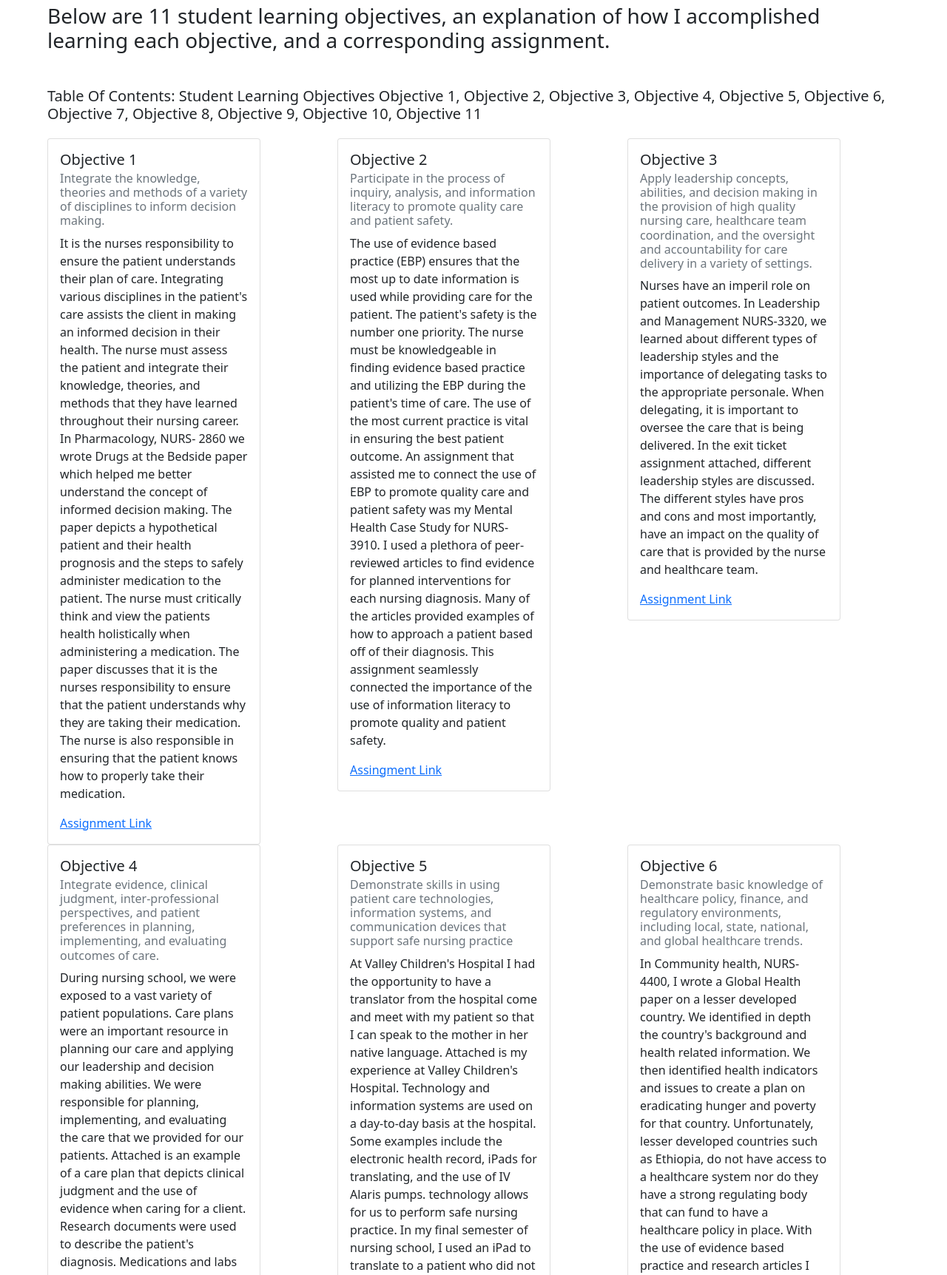
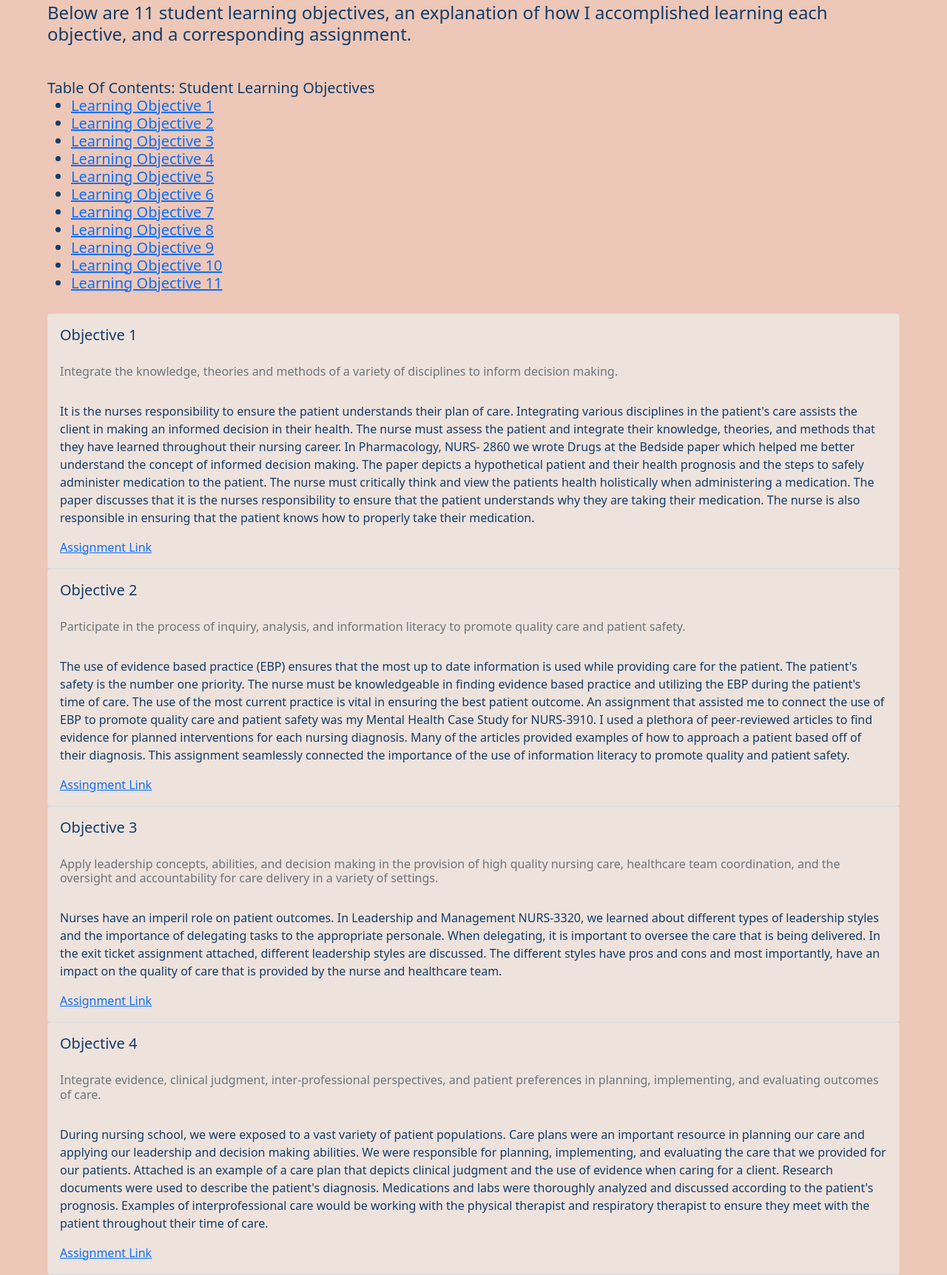
Before and after one commit to omarruedas/emita-portfo, a plain HTML site: page index.html in a window 1280 px wide. Shown: the part 376-2100 px from the top of the page at 74% size. Drawn offline with nearby package versions, Linux system fonts and the light colour scheme.

Commit message:
second commit

```diff
--- a/index.html
+++ b/index.html
@@ -51,14 +51,14 @@
     <div class="container-fluid">
       <div class="row">
         <div class="col lg-12 md-6 sm-12 xs-12 image">
-          <img src="emitta.jpeg" alt="Simply Easy Learning" width="200"
+          <img src="em.jpeg" alt="Simply Easy Learning" width="200"
           height="200">
 
         </div>
         <div class="row">
           <div class="col lg-12 md-6 sm-12 hello">
-            <h1>Emita Shahbazian <br>
-              Senior Portfolio</h1>
+            <h1>Emita Shahbazian </h1>
+              <h2>Senior Portfolio</h2>
           </div>
         </div>
 
@@ -70,7 +70,7 @@
       <div class="row">
         <div class="col-12 about">
 
-          <h3>Below are 11 student learning objectives, an explanation of how I accomplished learning each objective, and a corresponding assignment. </h3>
+          <h4>Below are 11 student learning objectives, an explanation of how I accomplished learning each objective, and a corresponding assignment. </h4>
         </div>
       </div>
        <!----
@@ -106,130 +106,183 @@
       <div class="row">
         <div class="col-12 lists-intro">
 
-          <h5>  Table Of Contents:
-            Student Learning Objectives
-            Objective 1, Objective 2, Objective 3, Objective 4,  Objective 5, Objective 6, Objective 7, Objective 8, Objective 9, Objective 10, Objective 11
+          <h5>  Table Of Contents: Student Learning Objectives <br>
+
+            <ul>
+              <li><a href="#one">Learning Objective 1</a></li>
+              <li><a href="#two">Learning Objective 2</a></li>
+              <li><a href="#three">Learning Objective 3</a></li>
+              <li><a href="#four">Learning Objective 4</a></li>
+              <li><a href="#five">Learning Objective 5</a></li>
+              <li><a href="#six">Learning Objective 6</a></li>
+              <li><a href="#seven">Learning Objective 7</a></li>
+              <li><a href="#eight">Learning Objective 8</a></li>
+              <li><a href="#nine">Learning Objective 9</a></li>
+              <li><a href="#ten">Learning Objective 10</a></li>
+              <li><a href="#eleven">Learning Objective 11</a></li>
+
+          </ul>
             </h5>
         </div>
       </div>
     </div>
     <!--List Cards-->
     <div class="row list">
-      <div class="col lg-3 md-3 sm-2 xs-1">
-        <div class="card" style="width: 18rem;">
-          <div class="card-body">
+      <div class="col-12">
+        <div class="card" style="width: 100;">
+          <div class="card-body" id="one">
             <h5 class="card-title">Objective 1</h5>
+          <br>
             <h6 class="card-subtitle mb-2 text-muted">Integrate the knowledge, theories and methods of a variety of disciplines to inform decision making.</h6>
-            <p class="card-text">It is the nurses responsibility to ensure the patient understands their plan of care. Integrating various disciplines in the patient's care assists the client in making an informed decision in their health. The nurse must assess the patient and integrate their knowledge, theories, and methods that they have learned throughout their nursing career. In Pharmacology, NURS- 2860 we wrote Drugs at the Bedside paper which helped me better understand the concept of informed decision making. The paper depicts a hypothetical patient and their health prognosis and the steps to safely administer medication to the patient. The nurse must critically think and view the patients health holistically when administering a medication. The paper discusses that it is the nurses responsibility to ensure that the patient understands why they are taking their medication. The nurse is also responsible in ensuring that the patient knows how to properly take their medication. </p>
+            <br>
+            <p class="card-text" >It is the nurses responsibility to ensure the patient understands their plan of care. Integrating various disciplines in the patient's care assists the client in making an informed decision in their health. The nurse must assess the patient and integrate their knowledge, theories, and methods that they have learned throughout their nursing career. In Pharmacology, NURS- 2860 we wrote Drugs at the Bedside paper which helped me better understand the concept of informed decision making. The paper depicts a hypothetical patient and their health prognosis and the steps to safely administer medication to the patient. The nurse must critically think and view the patients health holistically when administering a medication. The paper discusses that it is the nurses responsibility to ensure that the patient understands why they are taking their medication. The nurse is also responsible in ensuring that the patient knows how to properly take their medication. </p>
             <a href="ONE.pdf" class="card-link">Assignment Link</a>
 
           </div>
         </div>
       </div>
-      <div class="col lg-3 md-3 sm-2 xs-1">
-        <div class="card" style="width: 18rem;">
-          <div class="card-body">
+      <div class="col-12">
+        <div class="card" style="width: 100;">
+          <div class="card-body"id="two">
             <h5 class="card-title">Objective 2</h5>
+            <br>
             <h6 class="card-subtitle mb-2 text-muted">Participate in the process of inquiry, analysis, and information literacy to promote quality care and patient safety.</h6>
+            <br>
             <p class="card-text">The use of evidence based practice (EBP) ensures that the most up to date information is used while providing care for the patient. The patient's safety is the number one priority. The nurse must be knowledgeable in finding evidence based practice and utilizing the EBP during the patient's time of care. The use of the most current practice is vital in ensuring the best patient outcome. An assignment that assisted me to connect the use of EBP to promote quality care and patient safety was my Mental Health Case Study for NURS-3910. I used a plethora of peer-reviewed articles to find evidence for planned interventions for each nursing diagnosis. Many of the articles provided examples of how to approach a patient based off of their diagnosis. This assignment seamlessly connected the importance of the use of information literacy to promote quality and patient safety. </p>
+
             <a href="TWO.pdf" class="card-link">Assingment Link</a>
 
           </div>
         </div>
       </div>
-      <div class="col lg-3 md-3 sm-2 xs-1">
-        <div class="card" style="width: 18rem;">
-          <div class="card-body">
+      <div class="col-12">
+        <div class="card" style="width: 100;">
+          <div class="card-body"id="three">
             <h5 class="card-title">Objective 3</h5>
+            <br>
             <h6 class="card-subtitle mb-2 text-muted">Apply leadership concepts, abilities, and decision making in the provision of high quality nursing care, healthcare team coordination, and the oversight and accountability for care delivery in a variety of settings.</h6>
-            <p class="card-text">Nurses have an imperil role on patient outcomes. In Leadership and Management NURS-3320, we learned about different types of leadership styles and the importance of delegating tasks to the appropriate personale. When delegating, it is important to oversee the care that is being delivered. In the exit ticket assignment attached, different leadership styles are discussed. The different styles have pros and cons and most importantly, have an impact on the quality of care that is provided by the nurse and healthcare team. </p>
+            <br>
+
+            <p class="card-text">Nurses have an imperil role on patient outcomes. In Leadership and Management NURS-3320, we learned about different types of leadership styles and the importance of delegating tasks to the appropriate personale. When delegating, it is important to oversee the care that is being delivered. In the exit ticket assignment attached, different leadership styles are discussed. The different styles have pros and cons and most importantly, have an impact on the quality of care that is provided by the nurse and healthcare team.                                                                       </p>
+
+
             <a href="THREE.pdf" class="card-link">Assignment Link</a>
 
           </div>
         </div>
       </div>
-      <div class="col lg-3 md-3 sm-2 xs-1">
-        <div class="card" style="width: 18rem;">
-          <div class="card-body">
+      <div class="col-12">
+        <div class="card" style="width: 100;">
+          <div class="card-body"id="four">
             <h5 class="card-title">Objective 4</h5>
+            <br>
             <h6 class="card-subtitle mb-2 text-muted">Integrate evidence, clinical judgment, inter-professional perspectives, and patient preferences in planning, implementing, and evaluating outcomes of care.</h6>
+
+            <br>
             <p class="card-text">During nursing school, we were exposed to a vast variety of patient populations. Care plans were an important resource in planning our care and applying our leadership and decision making abilities. We were responsible for planning, implementing, and evaluating the care that we provided for our patients. Attached is an example of a care plan that depicts clinical judgment and the use of evidence when caring for a client. Research documents were used to describe the patient's diagnosis. Medications and labs were thoroughly analyzed and discussed according to the patient's prognosis. Examples of interprofessional care would be working with the physical therapist and respiratory therapist to ensure they meet with the patient throughout their time of care. </p>
+
             <a href="FOUR.pdf" class="card-link">Assignment Link</a>
 
           </div>
         </div>
       </div>
-      <div class="col lg-3 md-3 sm-2 xs-1">
-        <div class="card" style="width: 18rem;">
-          <div class="card-body">
+      <div class="col-12">
+        <div class="card" style="width: 100;">
+          <div class="card-body"id="five">
             <h5 class="card-title">Objective 5</h5>
+            <br>
             <h6 class="card-subtitle mb-2 text-muted">Demonstrate skills in using patient care technologies, information systems, and communication devices that support safe nursing practice</h6>
+            <br>
             <p class="card-text">At Valley Children's Hospital I had the opportunity to have a translator from the hospital come and meet with my patient so that I can speak to the mother in her native language. Attached is my experience at Valley Children's Hospital. Technology and information systems are used on a day-to-day basis at the hospital.  Some examples include the electronic health record, iPads for translating, and the use of IV Alaris pumps.  technology allows for us to perform safe nursing practice. In my final semester of nursing school, I used an iPad to translate to a patient who did not speak English. These sorts of Technologies are greatly appreciated in the nursing profession and promote patient safety. </p>
+
             <a href="FIVE.pdf" class="card-link">Assignment Link</a>
 
           </div>
         </div>
       </div>
-      <div class="col lg-3 md-3 sm-2 xs-1">
-        <div class="card" style="width: 18rem;">
-          <div class="card-body">
+      <div class="col-12">
+        <div class="card" style="width: 100;">
+          <div class="card-body"id="six">
             <h5 class="card-title">Objective 6</h5>
+            <br>
             <h6 class="card-subtitle mb-2 text-muted">Demonstrate basic knowledge of healthcare policy, finance, and regulatory environments, including local, state, national, and global healthcare trends.</h6>
+            <br>
             <p class="card-text">In Community health, NURS- 4400, I wrote a Global Health paper on a lesser developed country. We identified in depth the country's background and health related information. We then identified health indicators and issues to create a plan on eradicating hunger and poverty for that country. Unfortunately, lesser developed countries such as Ethiopia, do not have access to a healthcare system nor do they have a strong regulating body that can fund to have a healthcare policy in place. With the use of evidence based practice and research articles I was able to understand the importance of healthcare policies and how it affects the individuals it regulates.  </p>
+
             <a href="SIX.pdf" class="card-link">Assignment Link</a>
 
           </div>
         </div>
       </div>
-      <div class="col lg-3 md-3 sm-2 xs-1">
-        <div class="card" style="width: 18rem;">
-          <div class="card-body">
+      <div class="col-12">
+        <div class="card" style="width: 100;">
+          <div class="card-body"id="seven">
             <h5 class="card-title">Objective 7</h5>
+            <br>
             <h6 class="card-subtitle mb-2 text-muted">Use inter- and intra-professional communication and collaborative skills to deliver evidence-based, patient centered care.</h6>
+            <br>
             <p class="card-text">It is important for nurses to collaborate with other nurses as well as individuals in the community to deliver patient centered care. Nurses can work in the community to help deliver care at schools and at homes to help prevent illnesses. In Community Health Clinical, NURS-4410, I created a teaching project which was a presentation for elementary students. We taught the importance of hand hygiene by using interactive methods with the students and sources from the schools district. I also used evidence-based practice to teach the most up to date information to the students. Attached is a quiz to ensure understanding and comprehension of the information presented. </p>
+
             <a href="SEVEN.pdf" class="card-link">Assignment Link</a>
 
           </div>
         </div>
       </div>
-      <div class="col lg-3 md-3 sm-2 xs-1">
-        <div class="card" style="width: 18rem;">
-          <div class="card-body">
+      <div class="col-12">
+        <div class="card" style="width: 100;">
+          <div class="card-body"id="eight">
             <h5 class="card-title">Objective 8</h5>
+            <br>
             <h6 class="card-subtitle mb-2 text-muted"> Assess health/illness beliefs, values, attitudes, and practices of individuals, families, groups, communities and populations in order to provide comprehensive care to diverse populations.</h6>
+
+            <br>
             <p class="card-text">Patient centered care requires a holistic approach. There are many different values and practices that come along with different cultures. The nurse will need to assess what the patient's preferences are and include the preferences in the patient's plan of care. Understanding the various factors that make up a patient's attitudes and beliefs helps the nurse create realistic goals for the patient. The family assessment paper for Community Health Clinical, NURS-4410 was an in depth assignment primarily focusing on the patient and families environment, values, and attitudes. Gathering such information assisted in a diagnosis, goal, objective, intervention, and evaluation of the patient's care.  Understanding where the patient comes from and involving patient preferences allows for better patient-centered care. </p>
+
+            <br>
             <a href="EIGHT.pdf" class="card-link">Assignment Link</a>
 
           </div>
         </div>
       </div>
-      <div class="col lg-3 md-3 sm-2 xs-1">
-        <div class="card" style="width: 18rem;">
-          <div class="card-body">
+      <div class="col-12">
+        <div class="card" style="width: 100;">
+          <div class="card-body"id="nine">
             <h5 class="card-title">Objective 9</h5>
+            <br>
             <h6 class="card-subtitle mb-2 text-muted">Demonstrate the professional standards of moral, ethical, and legal conduct.</h6>
+
+            <br>
             <p class="card-text">In Nurse-2810, Professional Nursing, I wrote a paper on personal beliefs and ethics. The purpose of this assignment was to understand how our own beliefs influence the care we provide as nurses. I had the opportunity to examine my own beliefs and understand how my moral compass can affect the quality of care that I provide to a patient. In the paper, I present a personal professional framework and apply the framework to a clinical setting. I compare and contrast my core belief to an ethical concept. I then describe the importance of respecting the patient's morals and beliefs even if they are different than my own.  </p>
+
             <a href="NINE.pdf" class="card-link">Assignment Link</a>
 
           </div>
         </div>
       </div>
-      <div class="col lg-3 md-3 sm-2 xs-1">
-        <div class="card" style="width: 18rem;">
-          <div class="card-body">
+      <div class="col-12">
+        <div class="card" style="width: 100;">
+          <div class="card-body"id="ten">
             <h5 class="card-title">Objective 10</h5>
+            <br>
             <h6 class="card-subtitle mb-2 text-muted">Foster professional growth and development through the pursuit of lifelong learning and professional engagement, towards an understanding of the ambiguity and unpredictability of the world and its effect on the healthcare system.</h6>
+            <br>
             <p class="card-text">In my final semester of nursing school, I attended a virtual conference conducted by Johns Hopkins Medicine. The research conference was on continuum of care focusing on maternal, fetal, and neonatal medicine. Attending conferences as a nurse enhances our knowledge as nurses. With the profession of nursing, professional growth and development is a lifelong commitment. I have understood how attending conferences is an excellent way to enhance my knowledge especially in a speciality that I will be working in. Engaging with other individuals helps with the growth of our knowledge and learning the most up to date evidence based practice. For example, we can use this knowledge in our practice and create new policies for the hospital we work at. </p>
+
+
+
             <a href="TEN.pdf" class="card-link">Assignment Link</a>
 
           </div>
         </div>
       </div>
-      <div class="col lg-3 md-3 sm-2 xs-1">
-        <div class="card" style="width: 18rem;">
-          <div class="card-body">
+      <div class="col-12">
+        <div class="card" style="width: 100;">
+          <div class="card-body"id="eleven">
             <h5 class="card-title">Objective 11</h5>
+            <br>
             <h6 class="card-subtitle mb-2 text-muted">Implement holistic, patient-centered care that reflects an understanding of human growth and development, pathophysiology, pharmacology, medical and nursing management across the health/illness continuum, across the lifespan, and in all healthcare settings.</h6>
+
+            <br>
             <p class="card-text">Each patient has their own understanding of what health means to them. Some patients may seek acute care whereas others prefer comfort care depending on the patient's diagnosis. . There are many different ways to help treat a patient such as the use of pharmacology. Holistic care means that the nurse is tending to the patient's overall wellness rather than just treating the illness. The healthcare team can provide various types of complementary therapies to the patient. In Pediatrics Nursing, NURS-3800 we created a powerpoint presentation for parents of cancer children. The powerpoint includes complementary therapies catered towards children. For example, we included teaching on using aromatherapy. Different scents can assist with the side effects of cancer treatments. The use of complementary therapies implement a holistic approach when caring for various patient populations.  </p>
             <a href="ELEVEN.pdf" class="card-link">Assignment Link</a>
 
@@ -248,7 +301,7 @@
           </div>
         </div>
       </div>
-    -->
+
 
 
     </div>
@@ -261,7 +314,7 @@
         </div>
       </div>
     </div>
-
+  -->
     <script src="https://cdn.jsdelivr.net/npm/@popperjs/core@2.9.1/dist/umd/popper.min.js" integrity="sha384-SR1sx49pcuLnqZUnnPwx6FCym0wLsk5JZuNx2bPPENzswTNFaQU1RDvt3wT4gWFG" crossorigin="anonymous"></script>
     <script src="https://cdn.jsdelivr.net/npm/bootstrap@5.0.0-beta3/dist/js/bootstrap.min.js" integrity="sha384-j0CNLUeiqtyaRmlzUHCPZ+Gy5fQu0dQ6eZ/xAww941Ai1SxSY+0EQqNXNE6DZiVc" crossorigin="anonymous"></script>
 
--- a/styles.css
+++ b/styles.css
@@ -22,6 +22,7 @@
     padding-top: 01%;
     padding-right: 5%;
     padding-left: 05%;
+    padding-bottom: 02%;
 }
 .contact{
     padding-top: 03%;
@@ -41,3 +42,11 @@
 .forward {
     padding-right:30%;
 }
+
+body {
+    background-color:#EDC7B7;
+color:#123C69;
+}
+.card-body {
+    background-color: #EEE2DC;
+}
```
Also changed, not shown: em.jpeg (added).
